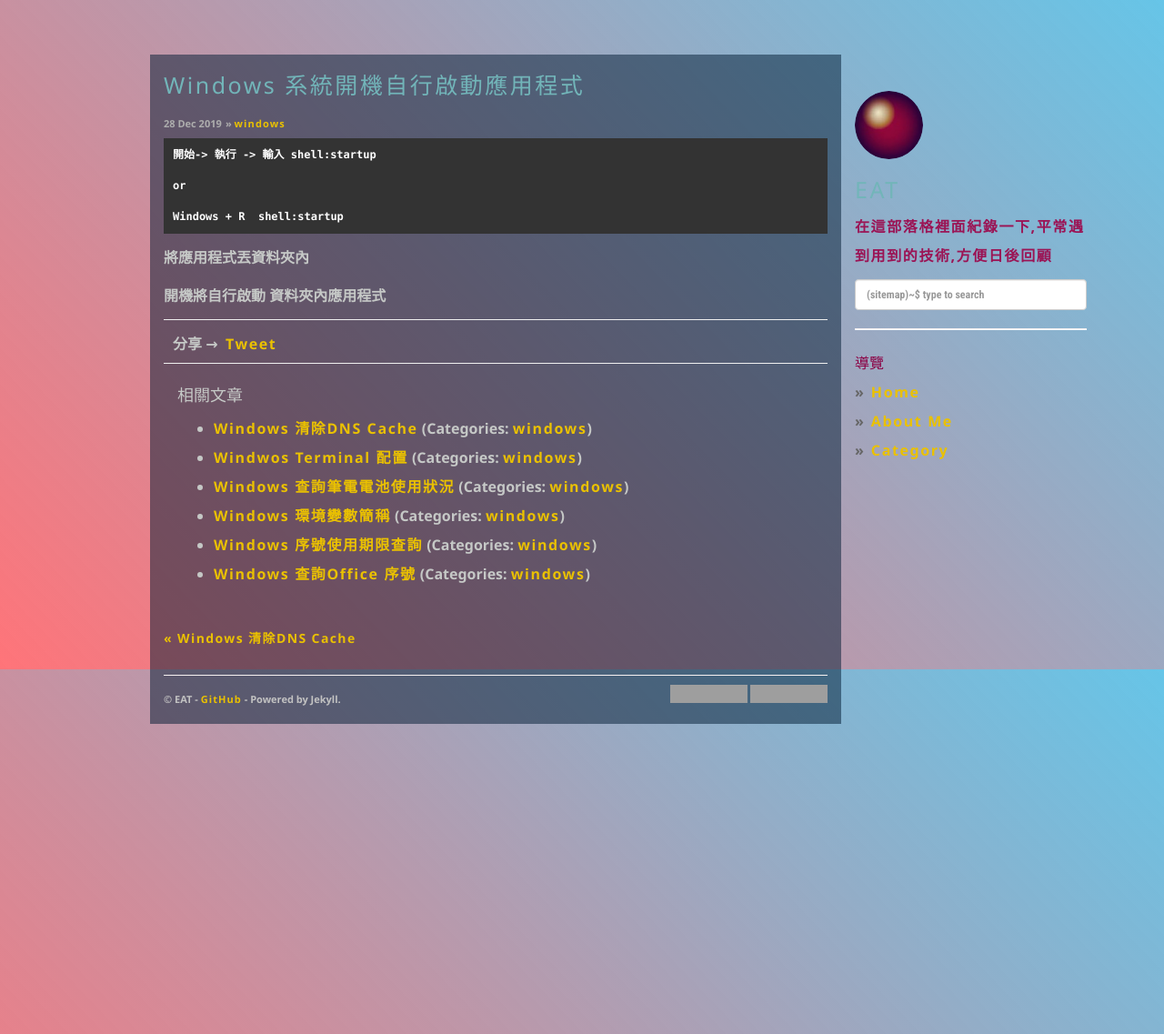
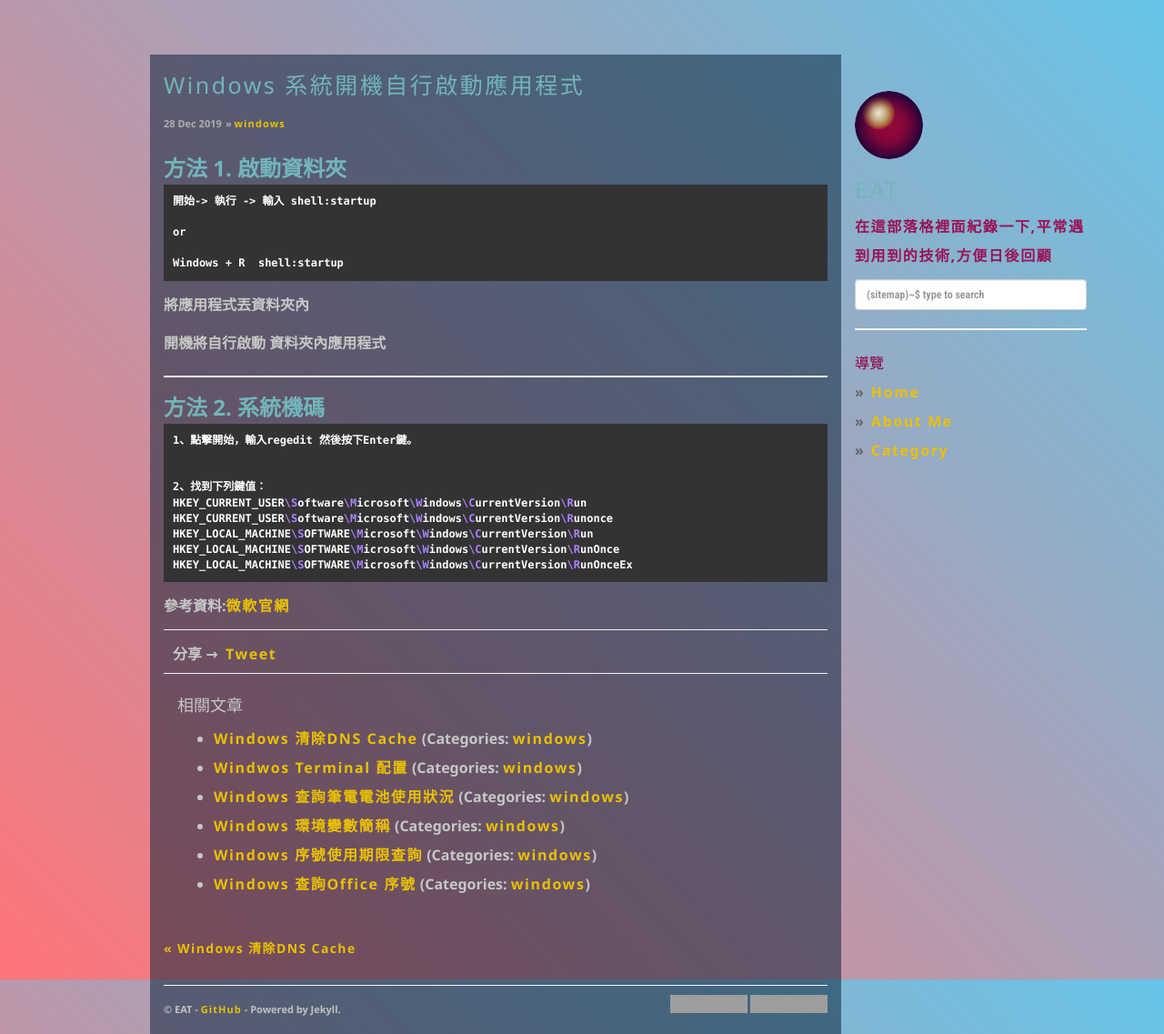
Before and after one commit to dyeat/dyeat.github.io, a Jekyll site: the page built from _posts/2019-12-28-Windows 系統開機自行啟動應用程式.md, in a window 1280 px wide and 1137 px high. Shown: the whole window at 91% size. Built offline with Jekyll 4.4.1, drawn with Linux system fonts in a browser that asks for light colours; nearby versions of some CDN libraries; comment, search, counter and statistics services are not loaded; grey boxes are pictures that could not be loaded.

Commit message:
update post

````diff
--- a/_posts/2019-12-28-Windows 系統開機自行啟動應用程式.md
+++ b/_posts/2019-12-28-Windows 系統開機自行啟動應用程式.md
@@ -7,6 +7,7 @@ tags: [windows]
 ---
 
 
+### **方法 1. 啟動資料夾**
 ```sh
 開始-> 執行 -> 輸入 shell:startup
 
@@ -18,3 +19,21 @@ Windows + R  shell:startup
 將應用程式丟資料夾內
 
 開機將自行啟動 資料夾內應用程式
+
+---
+
+### **方法 2. 系統機碼**
+
+```sh
+1、點擊開始，輸入regedit 然後按下Enter鍵。
+
+
+2、找到下列鍵值：
+HKEY_CURRENT_USER\Software\Microsoft\Windows\CurrentVersion\Run
+HKEY_CURRENT_USER\Software\Microsoft\Windows\CurrentVersion\Runonce
+HKEY_LOCAL_MACHINE\SOFTWARE\Microsoft\Windows\CurrentVersion\Run
+HKEY_LOCAL_MACHINE\SOFTWARE\Microsoft\Windows\CurrentVersion\RunOnce
+HKEY_LOCAL_MACHINE\SOFTWARE\Microsoft\Windows\CurrentVersion\RunOnceEx
+```
+
+參考資料:[微軟官網](https://answers.microsoft.com/zh-hant/windows/forum/windows_7-windows_install/%E5%A6%82%E4%BD%95%E5%88%AA%E9%99%A4%E9%96%8B/b0f84508-9354-4d6e-a648-6c178c7fd2ba)
````
